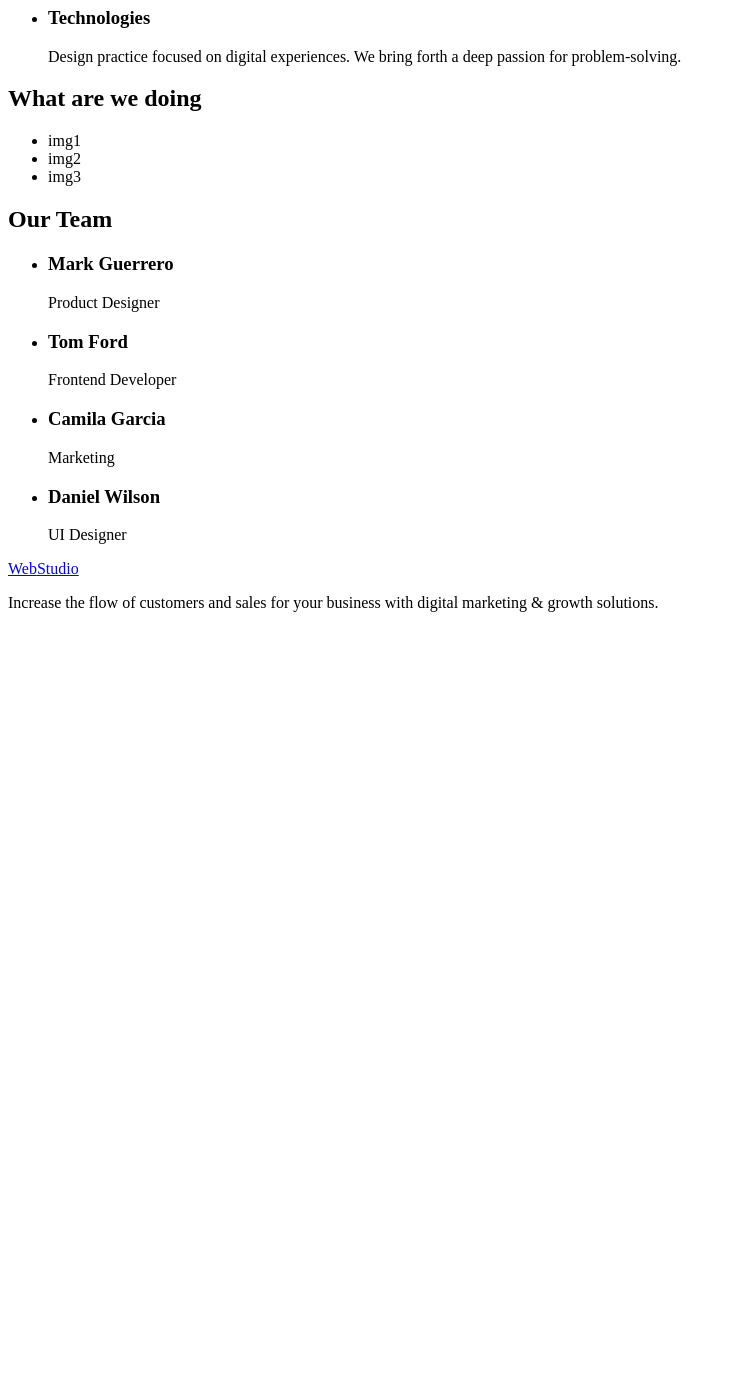
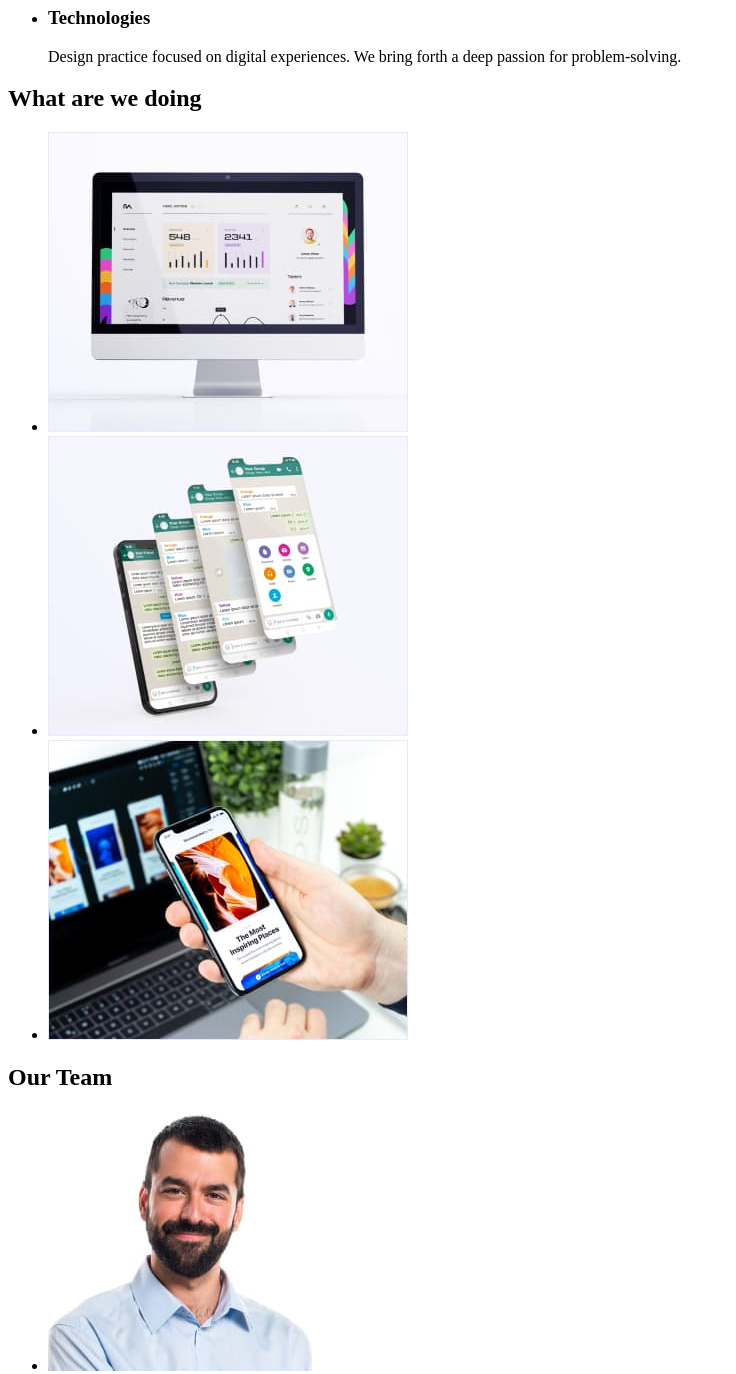
Before and after one commit to lilithcrumb/goit-markup-hw-01, a plain HTML site: page index.html in a window 1280 px wide. Shown: the part 480-1854 px from the top of the page, without its empty margins (0-736 px from the left). Before the commit the page ends 1108 px from the top, so only its background shows below. Drawn offline with Linux system fonts and the light colour scheme.

Commit message:
added images

```diff
--- a/index.html
+++ b/index.html
@@ -73,9 +73,16 @@
       <section>
         <h2>What are we doing</h2>
         <ul>
-          <li>img1</li>
-          <li>img2</li>
-          <li>img3</li>
+          <li>
+            <img src="./img/img1.jpg" alt="monitor" width="360" height="300">
+          </li>
+          </li>
+          <li>
+            <img src="./img/img2.jpg" alt="phone" width="360" height="300">
+          </li>
+          <li>
+            <img src="./img/img3.jpg" alt="smartphone" width="360" height="300">
+          </li>
         </ul>
       </section>
       <!--Section 3-->
@@ -83,22 +90,22 @@
         <h2>Our Team</h2>
         <ul>
           <li>
-            <!--Add Photo1-->
+            <img src="./img/card1.jpg" alt="photo of mark" width="264" height="260">
             <h3>Mark Guerrero</h3>
             <p>Product Designer</p>
           </li>
           <li>
-            <!--Add Photo2-->
+            <img src="./img/card2.jpg" alt="photo of tom" width="264" height="260">
             <h3>Tom Ford</h3>
             <p>Frontend Developer</p>
           </li>
           <li>
-            <!--Add Photo3-->
+            <img src="./img/card3.jpg" alt="photo of camila" width="264" height="260">
             <h3>Camila Garcia</h3>
             <p>Marketing</p>
           </li>
           <li>
-            <!--Add Photo4-->
+            <img src="./img/card4.jpg" alt="photo of daniel" width="264" height="260">
             <h3>Daniel Wilson</h3>
             <p>UI Designer</p>
           </li>
```
Also changed, not shown: img/card1.jpg (added), img/card2.jpg (added), img/card3.jpg (added), img/card4.jpg (added), img/img1.jpg (added), img/img2.jpg (added), img/img3.jpg (added).
